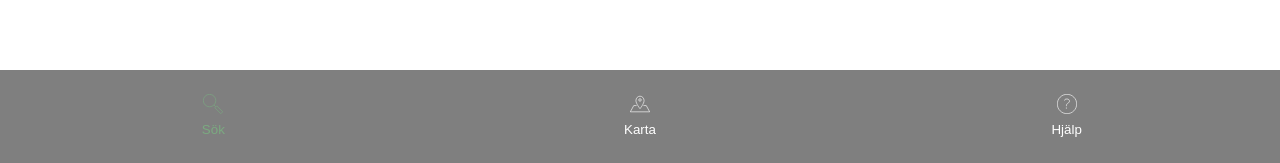
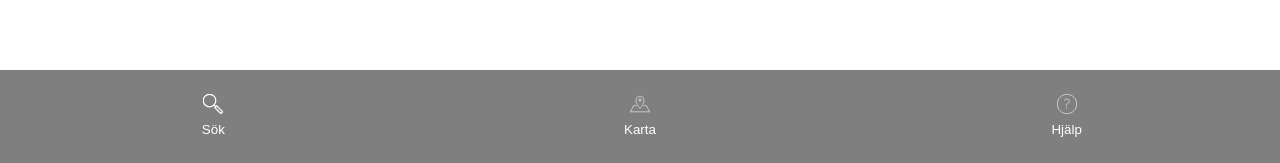
Before and after one commit to uddesson/atervinn-stan-prototype, a React (Create React App) app: page / in a window 1280 px wide. Shown: the part 634-797 px from the top of the page. Built offline with nearby package versions, Linux system fonts and the light colour scheme.

Commit message:
icons stroke width are wider when tab is active

```diff
--- a/src/App.css
+++ b/src/App.css
@@ -12,6 +12,7 @@ html {
     --warning: #f2784b;
     --blue: #3498db;
     --grey: #7f7f7f;
+    --white-light: #ffffff;
 }
 
 *,
@@ -202,11 +203,15 @@ input[type='submit'] {
 }
 
 .active--stroke {
-    stroke: var(--primary-green-dark);
+    stroke: var(--white-light);
+}
+
+.active--stroke-width {
+    stroke-width: 4px;
 }
 
 .active {
-    color: var(--primary-green-dark);
+    color: var(--white-light);
 }
 
 .border-none {
--- a/src/components/HelpIcon.js
+++ b/src/components/HelpIcon.js
@@ -3,7 +3,9 @@ import React from 'react';
 function HelpIcon(props) {
     return (
         <svg
-            className={`nav-icon ${props.helpView ? 'active--stroke' : ''}`}
+            className={`nav-icon ${
+                props.helpView ? 'active--stroke active--stroke-width' : ''
+            }`}
             version="1.1"
             id="Layer_1"
             xmlns="http://www.w3.org/2000/svg"
@@ -13,25 +15,17 @@ function HelpIcon(props) {
             height="64px"
             viewBox="0 0 64 64"
             enableBackground="new 0 0 64 64"
-            stroke="#FFFFFF"
+            stroke="#F1F5F8"
+            strokeWidth="2"
         >
             <path
                 fill="none"
-                strokeWidth="2"
                 strokeMiterlimit="10"
                 d="M53.92,10.081c12.107,12.105,12.107,31.732,0,43.838c-12.106,12.108-31.734,12.108-43.84,0c-12.107-12.105-12.107-31.732,0-43.838C22.186-2.027,41.813-2.027,53.92,10.081z"
             />
-            <line
-                strokeWidth="2"
-                strokeMiterlimit="10"
-                x1="30"
-                y1="43"
-                x2="30"
-                y2="47"
-            />
+            <line strokeMiterlimit="10" x1="30" y1="43" x2="30" y2="47" />
             <path
                 fill="none"
-                strokeWidth="2"
                 strokeMiterlimit="10"
                 d="M24,21c0-3,2-5,8-5c5,0,8,3,8,7s-6,7-6,7s-4,2-4,8v1"
             />
--- a/src/components/MapIcon.js
+++ b/src/components/MapIcon.js
@@ -3,7 +3,9 @@ import React from 'react';
 function MapIcon(props) {
     return (
         <svg
-            className={`nav-icon ${props.mapView ? 'active--stroke' : ''}`}
+            className={`nav-icon ${
+                props.mapView ? 'active--stroke active--stroke-width' : ''
+            }`}
             version="1.1"
             id="Layer_1"
             xmlns="http://www.w3.org/2000/svg"
@@ -13,12 +15,12 @@ function MapIcon(props) {
             height="64px"
             viewBox="0 0 64 64"
             enableBackground="new 0 0 64 64"
-            stroke="#FFFFFF"
+            stroke="#F1F5F8"
+            strokeWidth="2"
         >
             <g>
                 <circle
                     fill="none"
-                    strokeWidth="2"
                     strokeMiterlimit="10"
                     cx="32"
                     cy="19.001"
@@ -26,14 +28,12 @@ function MapIcon(props) {
                 />
                 <path
                     fill="none"
-                    strokeWidth="2"
                     strokeMiterlimit="10"
                     d="M45,21.023C44.968,13.276,39.181,7,32,7s-13,6.276-13,14.023C19,31.046,31.979,47,31.979,47S45.043,31.046,45,21.023z"
                 />
             </g>
             <polyline
                 fill="none"
-                strokeWidth="2"
                 strokeMiterlimit="10"
                 points="21,37 12,37 1,57 32,57 63,57 52,37 43,37"
             />
--- a/src/components/SearchIcon.js
+++ b/src/components/SearchIcon.js
@@ -3,7 +3,9 @@ import React from 'react';
 function SearchIcon(props) {
     return (
         <svg
-            className={`nav-icon ${props.searchView ? 'active--stroke' : ''}`}
+            className={`nav-icon ${
+                props.searchView ? 'active--stroke active--stroke-width' : ''
+            }`}
             version="1.1"
             id="Layer_1"
             xmlns="http://www.w3.org/2000/svg"
@@ -13,12 +15,12 @@ function SearchIcon(props) {
             height="64px"
             viewBox="0 0 64 64"
             enableBackground="new 0 0 64 64"
-            stroke="#FFFFFF"
+            stroke="#F1F5F8"
+            strokeWidth="2"
         >
             <g>
                 <circle
                     fill="none"
-                    strokeWidth="2"
                     strokeMiterlimit="10"
                     cx="21"
                     cy="21"
@@ -26,7 +28,6 @@ function SearchIcon(props) {
                 />
                 <line
                     fill="none"
-                    strokeWidth="2"
                     strokeMiterlimit="10"
                     x1="35"
                     y1="35"
@@ -39,7 +40,6 @@ function SearchIcon(props) {
                     y="37.065"
                     transform="matrix(-0.7071 0.7071 -0.7071 -0.7071 121.9178 50.5)"
                     fill="none"
-                    strokeWidth="2"
                     strokeMiterlimit="10"
                     width="8.485"
                     height="26.87"
```
